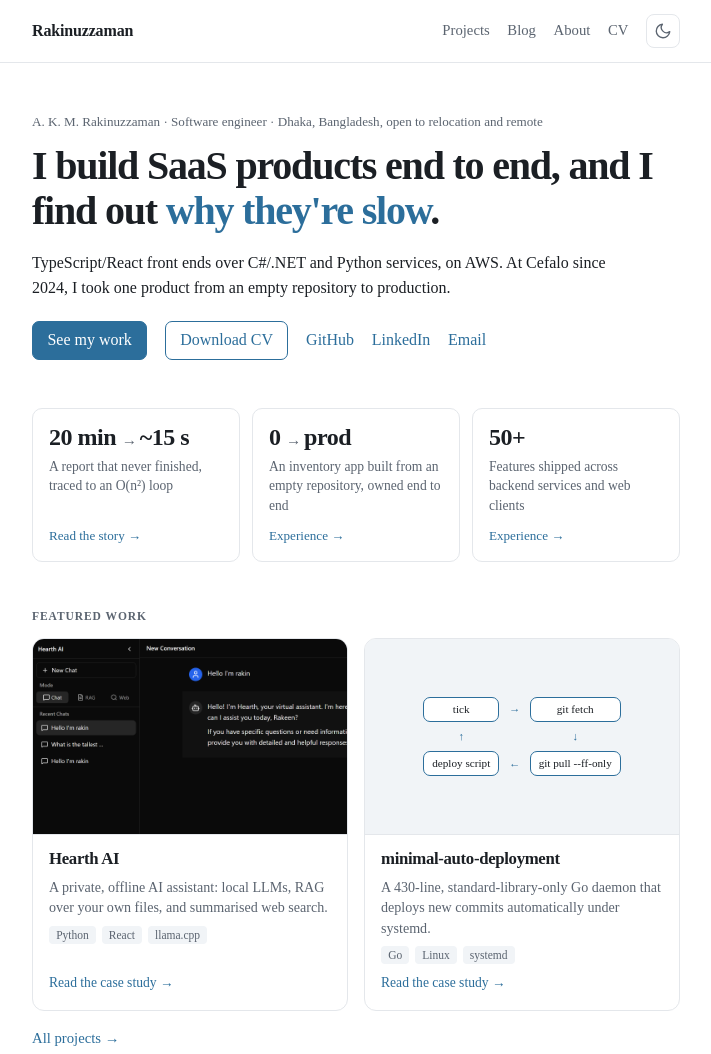
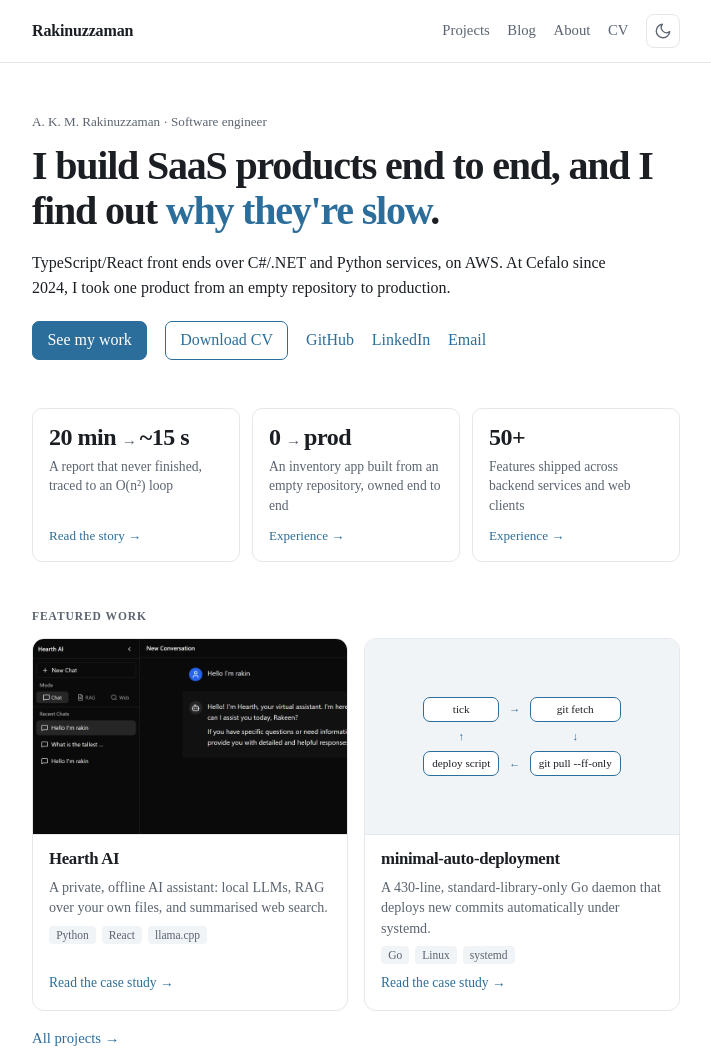
Before and after one commit to RakinRkz/rakinrkz.github.io, an Astro site: page / in a window 1280 px wide. Shown: the top 1054 px of the page, without its empty margins (284-995 px from the left). Built offline with nearby package versions, Linux system fonts and the light colour scheme; Astro itself is replaced by a stand-in of ours.

Commit message:
Drop location and availability from the home hero

```diff
--- a/src/pages/index.astro
+++ b/src/pages/index.astro
@@ -21,7 +21,7 @@ const latestPosts = publishedPosts(await getCollection('blog'), { includeDrafts:
 
 <BaseLayout title={`${profile.name} — Software Engineer`} description={profile.headline}>
   <section class="hero">
-    <p class="who mono muted">{`${profile.name} · Software engineer · ${profile.location}, ${profile.availability}`}</p>
+    <p class="who mono muted">{`${profile.name} · Software engineer`}</p>
     <h1>{hero.statement} <em>{hero.emphasis}</em>.</h1>
     <p class="intro">{hero.intro}</p>
     <ul class="ctas">
```
